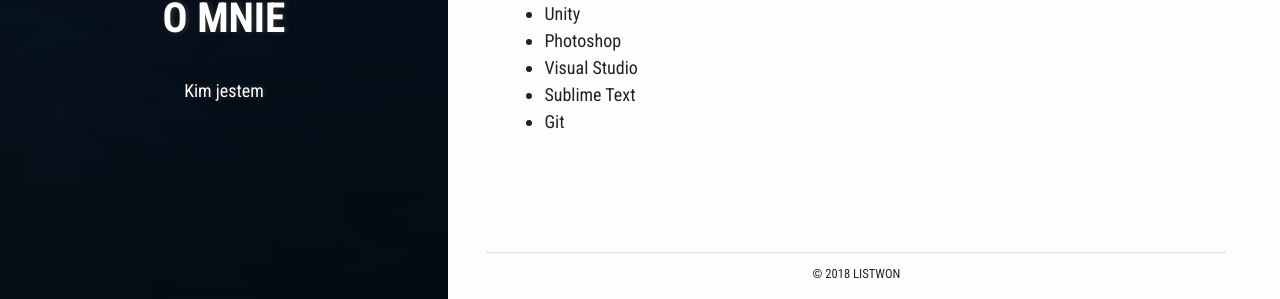
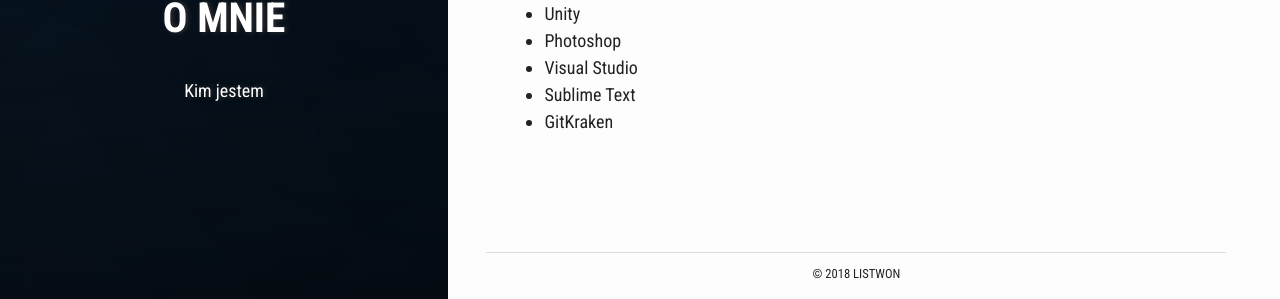
Before and after one commit to Listwon/listwon.github.io, a Jekyll site: the page built from about.md, in a window 1280 px wide and 900 px high, scrolled down 1140 px. Shown: the part 598-897 px from the top of the window. Built offline with Jekyll 4.4.1, drawn with Linux system fonts in a browser that asks for light colours.

Commit message:
Update about.md

```diff
--- a/about.md
+++ b/about.md
@@ -24,6 +24,7 @@
 {% endraw %}
 <hr>
 ### Czym się zajmuję?
+
 - projektowaniem i tworzeniem gier komputerowych
 - wdrażaniem projektów stron internetowych – zarówno statyczne strony internetowe, frontend (szablony) do systemów CMS (WordPress, Joomla itp.), jak i małe projekty dedykowane
 - wdrażaniem projektów mailingów (do wykorzystania np. we [FreshMail](http://freshmail.pl/a/4h2mgo8qib/l))
@@ -34,6 +35,7 @@
 
 <hr>
 ### Czym się posługuję?
+
 - C/C++
 - C#
 - Java
@@ -64,4 +66,4 @@
 - Photoshop
 - Visual Studio
 - Sublime Text
-- Git
+- GitKraken
```
